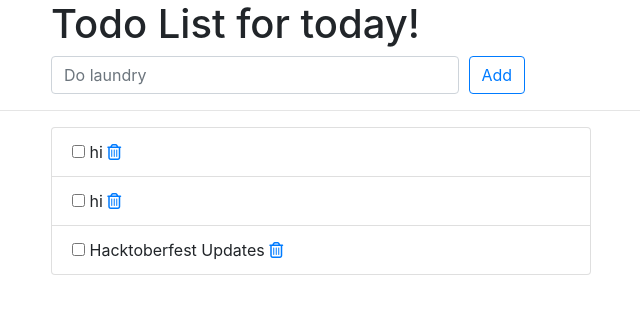
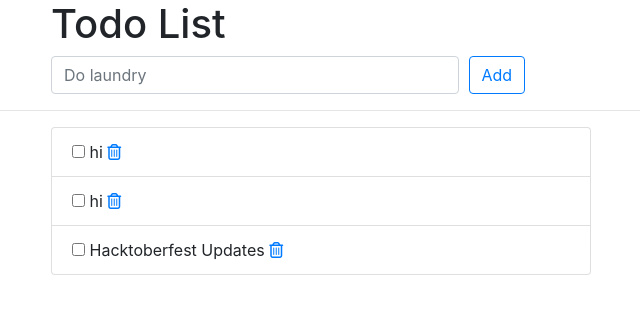
Before and after one commit to jjparh/mdgwebapp, a Django app: page /todos/ in a window 1280 px wide. Shown: the top 314 px of the page, without its empty margins (224-864 px from the left). Run offline with Django 3.2, Linux system fonts and the light colour scheme; data comes from the database, SQL or seed files in the repository; some libraries are stand-ins or nearby versions.

Commit message:
h1 tag changed

```diff
--- a/todos/templates/todos/index.html
+++ b/todos/templates/todos/index.html
@@ -12,7 +12,7 @@
     <div class="offset-md-2 col-lg-9">
       <div class="page-header">
         <h1>
-          Todo List for today!
+          Todo List
         </h1>
       </div>
     </div>
```
